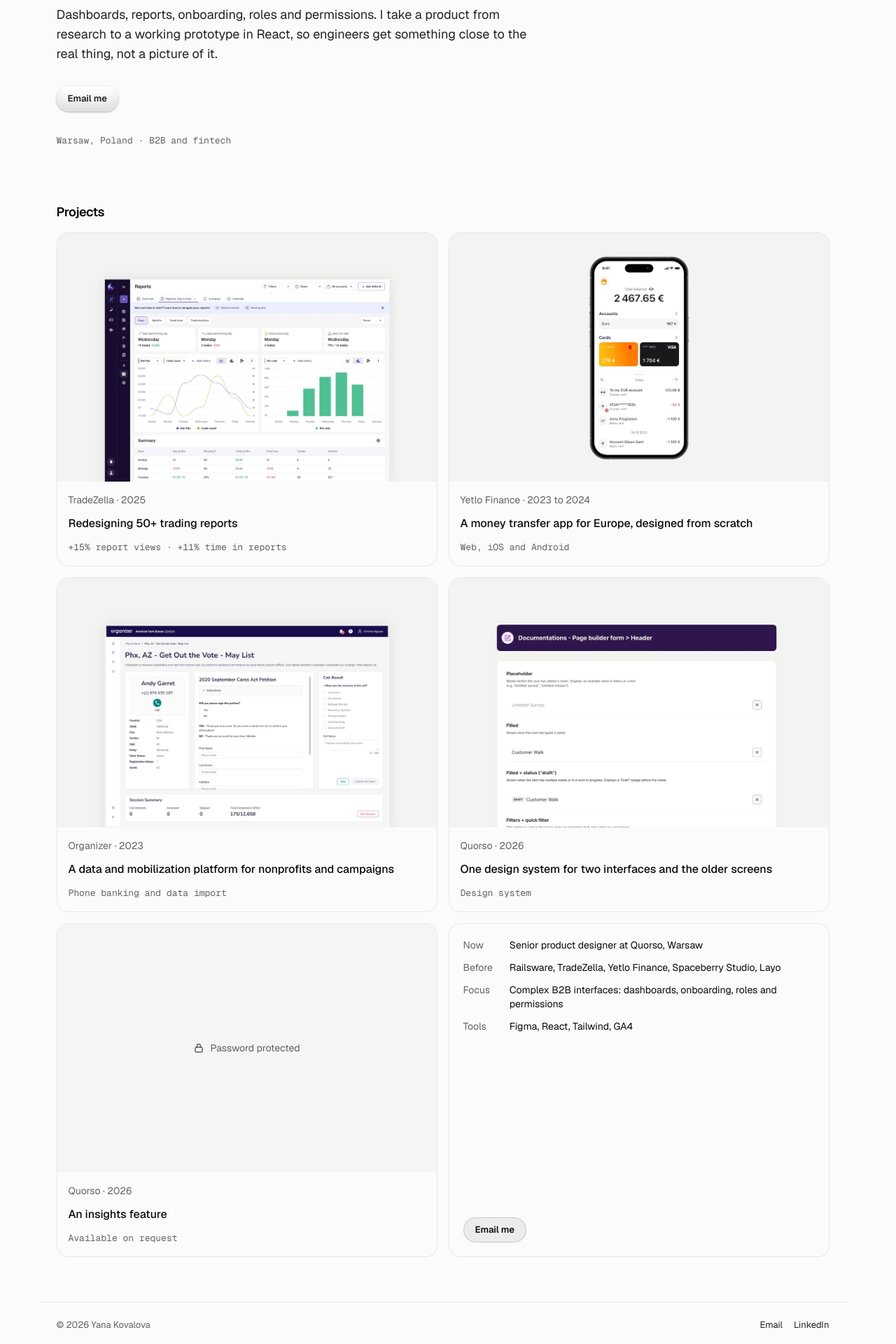
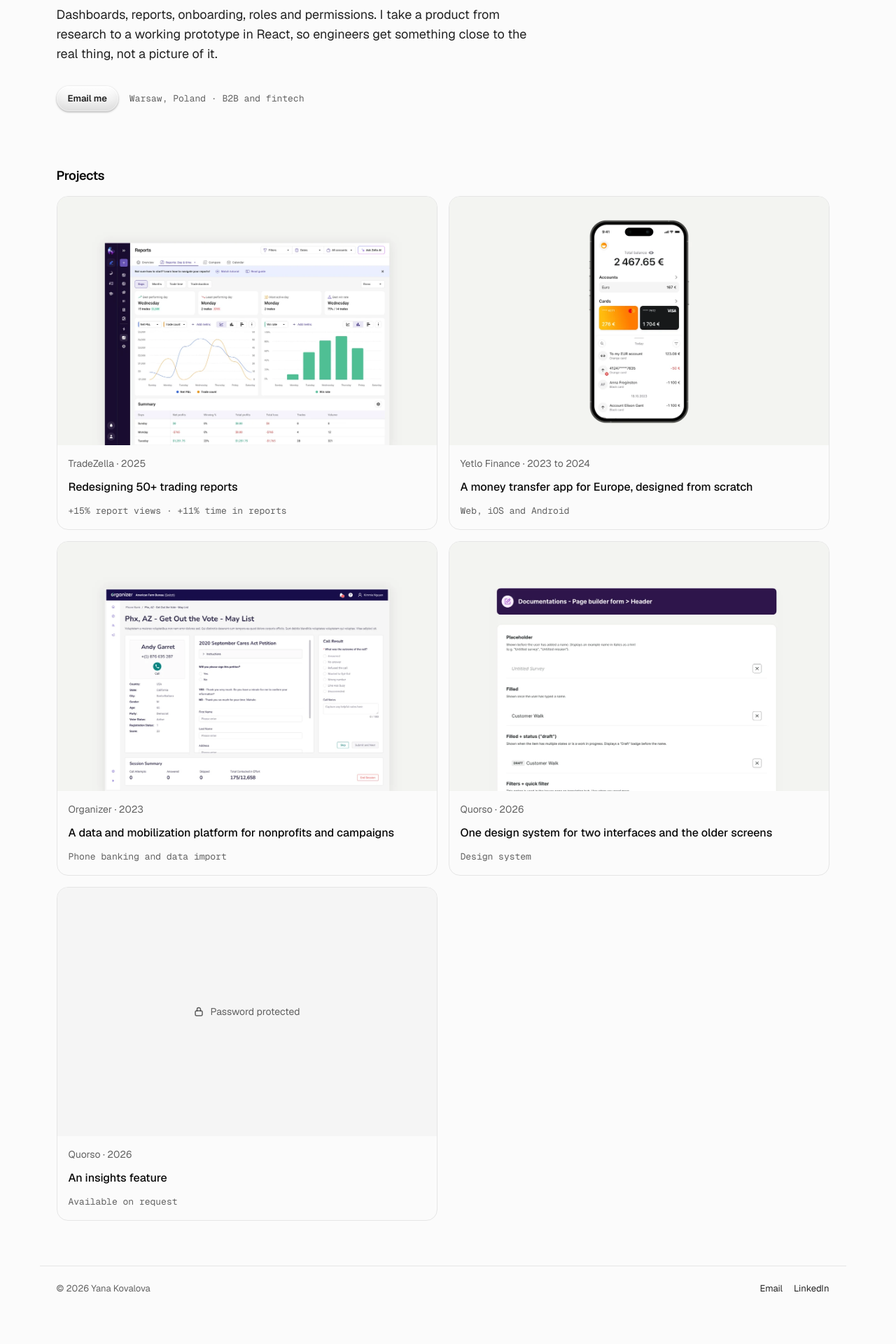
Before and after one commit to yana-k07/portfolio, a Next.js app: page / in a window 1280 px wide. Shown: the part 320-2240 px from the top of the page at 70% size. Built offline with nearby package versions, Linux system fonts and the light colour scheme.

Commit message:
Home: location beside the Email button, drop the Now card; hide the Resume page
Co-Authored-By: Claude Opus 5.5 <noreply@anthropic.com>
Claude-Session: https://claude.ai/code/session_01JdBbVxvSpMtVivTK7th3ph

```diff
--- a/app/page.tsx
+++ b/app/page.tsx
@@ -1,6 +1,6 @@
 import type { Metadata } from 'next'
 import { sectionHeading } from '@/components/ui/CaseBlocks'
-import { glassPill, glassPillFace, glassPillShadow, outlinePill } from '@/components/ui/button-styles'
+import { glassPill, glassPillFace, glassPillShadow } from '@/components/ui/button-styles'
 import { Reveal } from '@/components/ui/Reveal'
 import { Tile, TileTitle, tileMeta } from '@/components/ui/Tile'
 import { cn } from '@/lib/utils'
@@ -111,16 +111,14 @@ export default function Home() {
               {paragraph}
             </p>
           ))}
-          <div className="mt-6 flex flex-wrap items-center gap-2 lg:mt-8">
+          <div className="mt-6 flex flex-wrap items-center gap-x-4 gap-y-3 lg:mt-8">
             <a href={EMAIL} className={cn(glassPill, 'h-9 px-4')} style={{ background: glassPillFace }}>
               <span aria-hidden="true" className="pointer-events-none absolute inset-0 rounded-full" style={{ boxShadow: glassPillShadow }} />
               <span className="relative">Email me</span>
             </a>
+            {/* The small facts in mono, the site's texture: where and what. */}
+            <p className="font-mono text-[13px]/5 text-muted-foreground/70">Warsaw, Poland · B2B and fintech</p>
           </div>
-          {/* The small facts in mono, the site's texture: where and what. */}
-          <p className="mt-8 font-mono text-[13px]/5 text-muted-foreground/70">
-            Warsaw, Poland · B2B and fintech
-          </p>
         </section>
 
         <section id="projects" aria-labelledby="projects-heading" className="scroll-mt-20 pb-16">
@@ -135,11 +133,6 @@ export default function Home() {
                 <ProjectCard p={p} />
               </Reveal>
             ))}
-            {/* The sixth cell: not a sales card, the facts a hiring manager
-                looks for next, so the grid closes without a hole. */}
-            <Reveal delay={120}>
-              <NowCard />
-            </Reveal>
           </div>
         </section>
       </div>
@@ -179,35 +172,6 @@ function ProjectCard({ p }: { p: Project }) {
   )
 }
 
-const NOW = [
-  { label: 'Now', value: 'Senior product designer at Quorso, Warsaw' },
-  { label: 'Before', value: 'Railsware, TradeZella, Yetlo Finance, Spaceberry Studio, Layo' },
-  { label: 'Focus', value: 'Complex B2B interfaces: dashboards, onboarding, roles and permissions' },
-  { label: 'Tools', value: 'Figma, React, Tailwind, GA4' },
-]
-
-function NowCard() {
-  return (
-    <Tile className="mb-0 h-full">
-      <div className="flex h-full flex-col p-5">
-        <dl className="grid grid-cols-[auto_1fr] gap-x-6 gap-y-3">
-          {NOW.map((row) => (
-            <div key={row.label} className="contents">
-              <dt className="text-[14px]/5 text-muted-foreground/70">{row.label}</dt>
-              <dd className="text-[14px]/5 text-foreground">{row.value}</dd>
-            </div>
-          ))}
-        </dl>
-        <div className="mt-auto flex flex-wrap gap-2 pt-6">
-          <a href={EMAIL} className={cn(outlinePill, 'h-9')}>
-            Email me
-          </a>
-        </div>
-      </div>
-    </Tile>
-  )
-}
-
 function LockIcon(props: React.ComponentProps<'svg'>) {
   return (
     <svg viewBox="0 0 16 16" fill="none" stroke="currentColor" strokeWidth="1.5" strokeLinecap="round" strokeLinejoin="round" aria-hidden="true" {...props}>
--- a/app/resume/page.tsx
+++ b/app/resume/page.tsx
@@ -1,9 +1,10 @@
 import type { Metadata } from 'next'
+import { notFound } from 'next/navigation'
 import { outlinePill } from '@/components/ui/button-styles'
 import { SiteBar } from '@/components/site/SiteBar'
 import { SiteFooter } from '@/components/site/SiteFooter'
 import { EXPERIENCE } from '@/lib/experience'
-import { AVATAR, EMAIL, NAME, RESUME_PDF, navWith } from '@/lib/site'
+import { AVATAR, EMAIL, NAME, RESUME_PDF, SHOW_RESUME, navWith } from '@/lib/site'
 import { cn } from '@/lib/utils'
 
 // Experience, newest first: the company, the role and the period, one line on the work.
@@ -13,6 +14,7 @@ export const metadata: Metadata = {
 }
 
 export default function Resume() {
+  if (!SHOW_RESUME) notFound()
   return (
     <main id="main" className="min-h-screen bg-background text-foreground">
       <SiteBar name={NAME} avatar={AVATAR} nav={navWith('Resume')} mailto={EMAIL} />
--- a/lib/site.ts
+++ b/lib/site.ts
@@ -16,9 +16,12 @@ export const RESUME_PDF = '/Yana-Kovalova-Resume.pdf'
 /** TODO: the channel URL. The YouTube button on About appears once this is set. */
 export const YOUTUBE = ''
 
+/** The Resume page is hidden for now: off the nav and 404 at /resume. Set true to bring it back. */
+export const SHOW_RESUME = false
+
 export const NAV = [
   { label: 'Projects', href: '/#projects' },
-  { label: 'Resume', href: RESUME },
+  ...(SHOW_RESUME ? [{ label: 'Resume', href: RESUME }] : []),
   { label: 'About', href: ABOUT },
 ]
 
```
